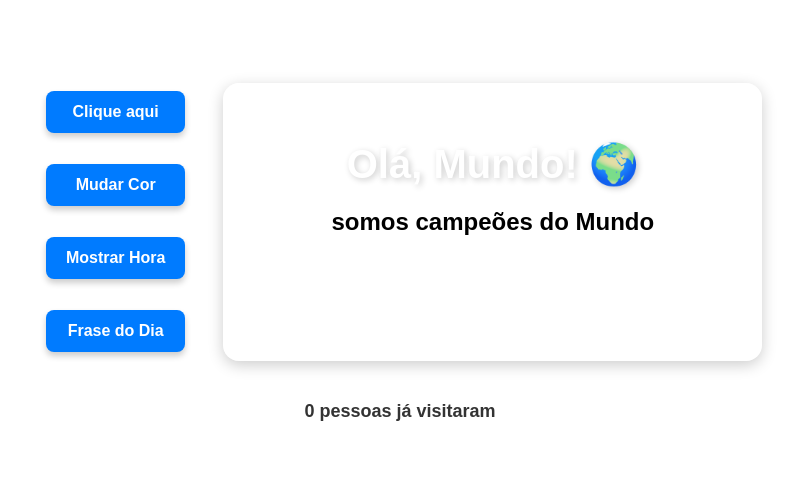
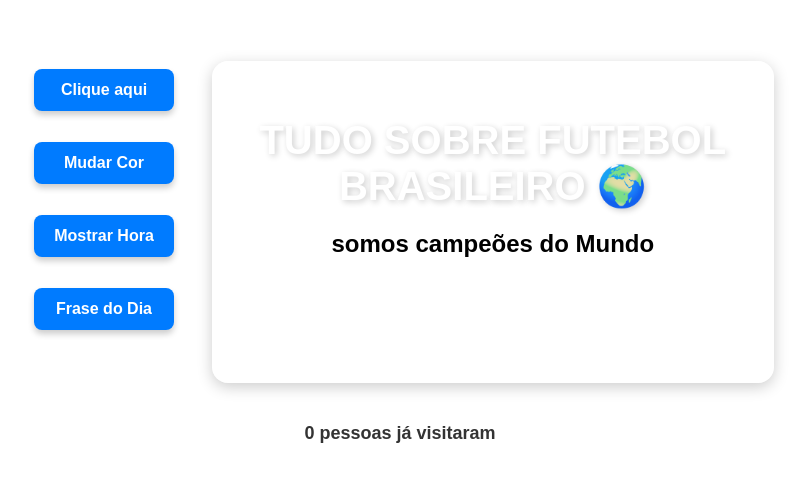
Before and after one commit to jhavictor30/Meu-Site, a plain HTML site: page index.html in a window 1280 px wide. Shown: the part 109-590 px from the top of the page, without its empty margins (240-1050 px from the left). Drawn offline with Linux system fonts and the light colour scheme; a script that the page names is missing.

Commit message:
Update index.html

```diff
--- a/index.html
+++ b/index.html
@@ -2,7 +2,7 @@
 <html lang="pt-br">
 <head>
   <meta charset="UTF-8">
-  <title>Meu Primeiro Site</title>
+  <title>TUDO SOBRE O FUTEBOL BRASILEIRO</title>
   <link rel="stylesheet" href="style.css">
 </head>
 <body>
@@ -17,13 +17,16 @@
 
   <!-- Conteúdo principal -->
   <div class="card">
-    <h1>Olá, Mundo! 🌍</h1>
+    <h1>TUDO SOBRE
+         FUTEBOL
+        BRASILEIRO
+      🌍</h1>
     <h2>
   somos campeões do Mundo <span id="rotativo"></span>
     </h2>
 
-    <p><span class="tag">projeto João Victor</span></p>
-    <p>Esse é meu primeiro site com HTML, CSS e JavaScript!</p>
+    <p><span class="tag">BOTAFOGO CAMPEÃO DA LIBERTADORES 2024</span></p>
+    <p>BOTAFOGO COMPEÃO BRASILEIRO 2024</p>
     </div>
     </div>
     <div class="contador">
```
